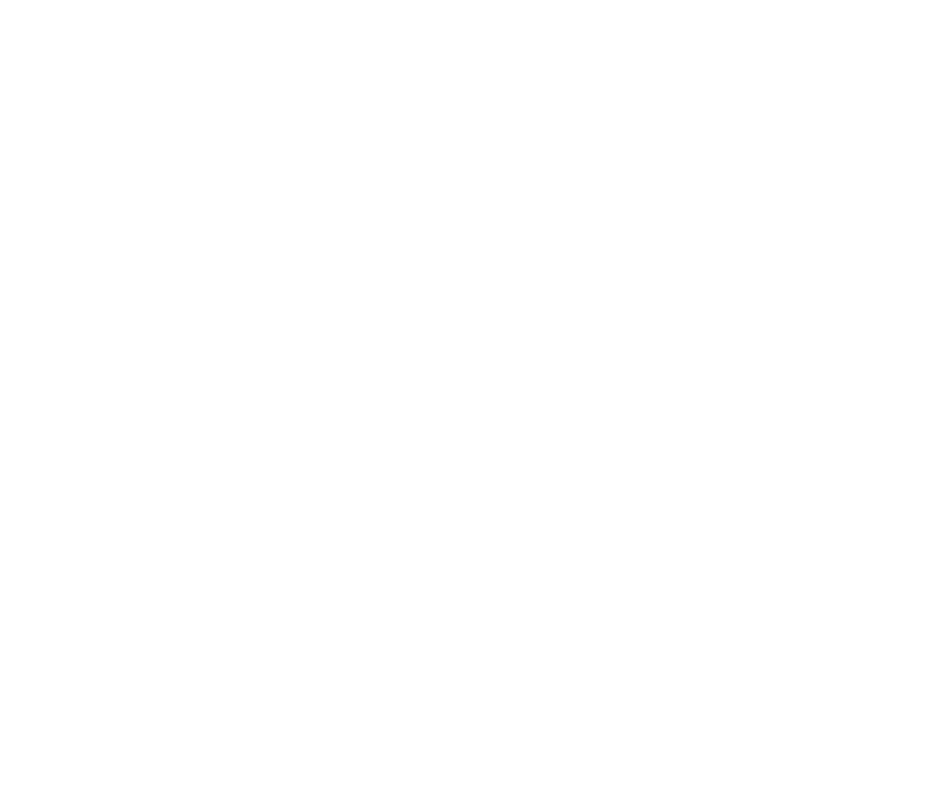
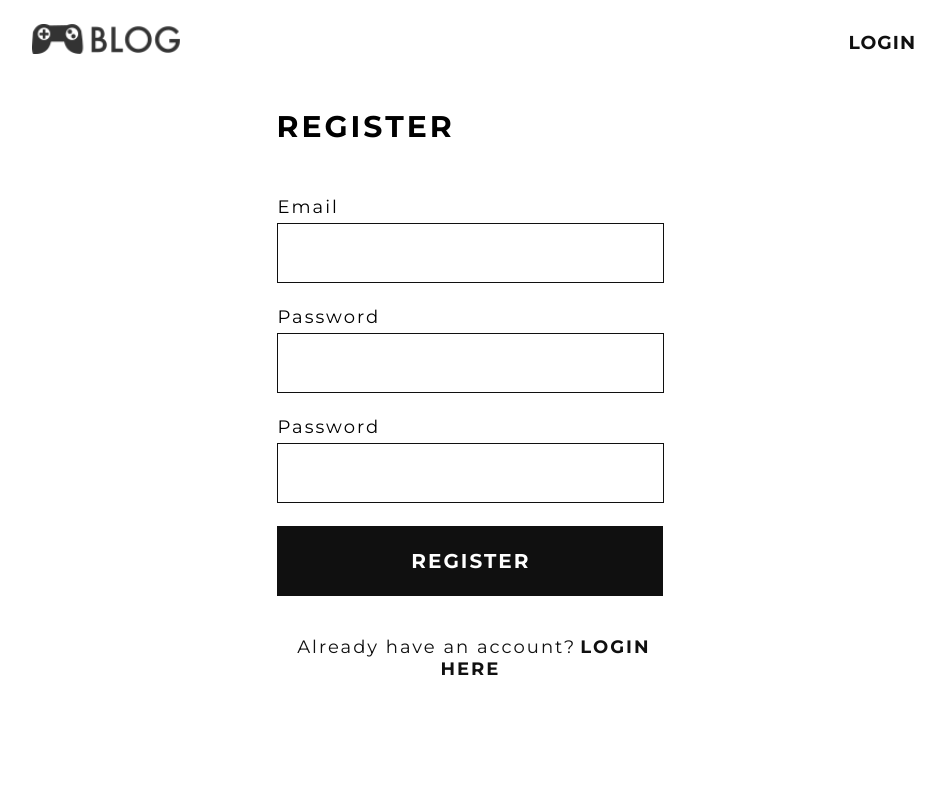
Before and after one commit to karenkeyc/fe-exam-output, a React (Create React App) app in the folder output/: page /register in a window 1280 px wide. Before the commit this address had no page. Shown: the top 800 px of the page, without its empty margins (178-1123 px from the left). Built offline with nearby package versions, Linux system fonts and the light colour scheme; the HTML template or start-up script is replaced by a standard one; a web font is replaced by a local one.

Commit message:
register

```diff
--- a/output/src/App.js
+++ b/output/src/App.js
@@ -2,8 +2,8 @@
 import { BrowserRouter as Router, Routes, Route} from "react-router-dom"
 import Home from './pages/Home'
 import Login from './pages/Login'
-// import Register from './pages/Register'
-// import NewPost from './pages/NewPost'
+import Register from './pages/Register'
+import NewPost from './pages/NewPost'
 // import Single from './pages/Single'
 
 const App = () => {
@@ -11,10 +11,11 @@
     <Router>
         <Routes>
           <Route exact path="/" element={<Home />} />
-          <Route path="/login" element={<> <Login/><Home /> </>} />
           <Route path="/logout" element={<Home />} />
-          {/* <Route exact path="/register" element={<> <Register/><Home /> </>} />
-          <Route exact path="/new-post" element={<NewPost />} />
+          <Route path="/login" element={<Login/>} />
+          <Route path="/register" element={<Register/>} />
+          <Route exact path="/create-new-post" element={<NewPost />} />
+          {/*
           <Route exact path="/single-post" element={<Single />} /> */}
       </Routes>
     </Router>
--- a/output/src/assets/styles/login.scss
+++ b/output/src/assets/styles/loginregister.scss
@@ -1,6 +1,5 @@
 @import './global.scss';
-.login {
-  // background: coral;
+.login-register {
   position: relative;
   width: 100%;
   height: 80vh;
@@ -9,12 +8,20 @@
 .form__container {
   position: relative;
   overflow: hidden;
-  // background: aquamarine;
   display: flex;
   flex-flow: column nowrap;
   align-items: stretch;
   margin: auto 34% auto 35.4%;
   padding-top: 34px;
+}
+.form__container--register {
+  position: relative;
+  overflow: hidden;
+  display: flex;
+  flex-flow: column nowrap;
+  align-items: stretch;
+  margin: auto 34% auto 35.4%;
+  margin-top: -26px;
 }
 .form__inner {
   width: 30.2%;
@@ -33,6 +40,13 @@
   justify-content: flex-start;
   align-items: stretch;
   padding: 10px 0 10px 0;
+}
+.form__group--register {
+  display: flex;
+  flex-flow: column nowrap;
+  justify-content: flex-start;
+  align-items: stretch;
+  padding: 11px 0 12px 0;
 }
 .form__label {
   font-family: $sans-serif;
@@ -70,6 +84,14 @@
   letter-spacing: 2px;
   text-align: center;
 }
+.form__group-info--register {
+  font-family: "Montserrat", sans-serif;
+  font-size: 18px;
+  color: #101010;
+  padding: 10px 13px 0 19px;
+  letter-spacing: 2px;
+  text-align: center;
+}
 .form__group-link {
   text-decoration: none;
   color: $dark;
--- /dev/null
+++ b/output/src/assets/styles/newpost.scss
@@ -0,0 +1 @@
+@import '../styles/global.scss';
--- a/output/src/components/NewsList.js
+++ b/output/src/components/NewsList.js
@@ -27,7 +27,7 @@
     <div className="news__header">
       <h1 className="news__title">NEWS</h1>
       <div className="news__action">
-        <Link className="news__create-post" to="/create">Create New Post</Link>
+        <Link className="news__create-post" to="/create-new-post">Create New Post</Link>
       </div>
     </div>
     <div className="posts">
--- a/output/src/pages/Home.js
+++ b/output/src/pages/Home.js
@@ -1,7 +1,6 @@
 import React from 'react'
 import Header from '../components/Header'
 import Carousel from '../components/Carousel'
-// import Login from './Login'
 import NewsList from '../components/NewsList'
 import Footer from '../components/Footer'
 
@@ -10,7 +9,6 @@
     <>
       <Header />
       <Carousel/>
-      {/* <Login /> */}
       <NewsList/>
       <Footer/>
     </>
--- a/output/src/pages/Login.js
+++ b/output/src/pages/Login.js
@@ -2,7 +2,10 @@
 import { useDispatch, useSelector } from 'react-redux'
 import { Link, useNavigate  } from 'react-router-dom'
 import { userAdded } from '../app/userSlice'
-import '../assets/styles/login.scss'
+import Header from '../components/Header'
+import NewsList from '../components/NewsList'
+import Footer from '../components/Footer'
+import '../assets/styles/loginregister.scss'
 
 const Login = () => {
   const [email, setEmail] = useState("")
@@ -23,8 +26,10 @@
   };
 
   return (
+    <>
+    <Header/>
     <section>
-      <div className="login">
+      <div className="login-register">
         <form className="form__container" onSubmit={handleSubmit}>
           <h1 className="form__header-title">LOGIN</h1>
           <div className="form__group">
@@ -57,6 +62,9 @@
         </form>
       </div>
     </section>
+    <NewsList/>
+    <Footer/>
+    </>
 
   )
 }
--- a/output/src/pages/Register.js
+++ b/output/src/pages/Register.js
@@ -1,10 +1,79 @@
-import React from 'react'
+import React, { useState } from 'react'
+import { useDispatch, useSelector } from 'react-redux'
+import { Link, useNavigate  } from 'react-router-dom'
+import { userAdded } from '../app/userSlice'
+import Header from '../components/Header'
+import NewsList from '../components/NewsList'
+import Footer from '../components/Footer'
+import '../assets/styles/loginregister.scss'
 
 const Register = () => {
+  const [email, setEmail] = useState("")
+  const [password, setPassword] = useState("")
+  const dispatch = useDispatch()
+  const navigate = useNavigate ()
+  const islogged = useSelector((state) => state.user.credential.isLoggedIn)
+
+  const handleSubmit = (e) => {
+    e.preventDefault()
+    dispatch(userAdded({email: email, password: password, isLoggedIn: true}))
+    setEmail("")
+    setPassword("")
+    console.log(islogged)
+    if(islogged) {
+      navigate("/")
+    }
+  };
+
   return (
-    <div>
-      <h1>Register</h1>
-    </div>
+    <>
+    <Header/>
+    <section>
+      <div className="login-register">
+        <form className="form__container--register" onSubmit={handleSubmit}>
+          <h1 className="form__header-title">REGISTER</h1>
+          <div className="form__group--register">
+            <label className="form__label">Email</label>
+            <input
+              className="form__input"
+              type="email"
+              name="email"
+              value={email}
+              onChange={(e) => setEmail(e.target.value)}/>
+          </div>
+          <div className="form__group--register">
+            <label className="form__label">Password</label>
+            <input
+            className="form__input"
+            type="password"
+            name="password"
+            value={password}
+            onChange={(e) => setPassword(e.target.value)}/>
+          </div>
+          <div className="form__group--register">
+            <label className="form__label">Password</label>
+            <input
+            className="form__input"
+            type="password"
+            name="password"
+            value={password}
+            onChange={(e) => setPassword(e.target.value)}/>
+          </div>
+          <div className="form__group--register">
+            <button className="form__button-login" type="submit" onClick={handleSubmit}>REGISTER</button>
+          </div>
+          <div className="form__group--register">
+            <span className="form__group-info--register">
+              Already have an account?
+              <Link className="form__group-link" to="/login"> LOGIN HERE</Link>
+            </span>
+          </div>
+        </form>
+      </div>
+    </section>
+    <NewsList/>
+    <Footer/>
+    </>
   )
 }
 
```
